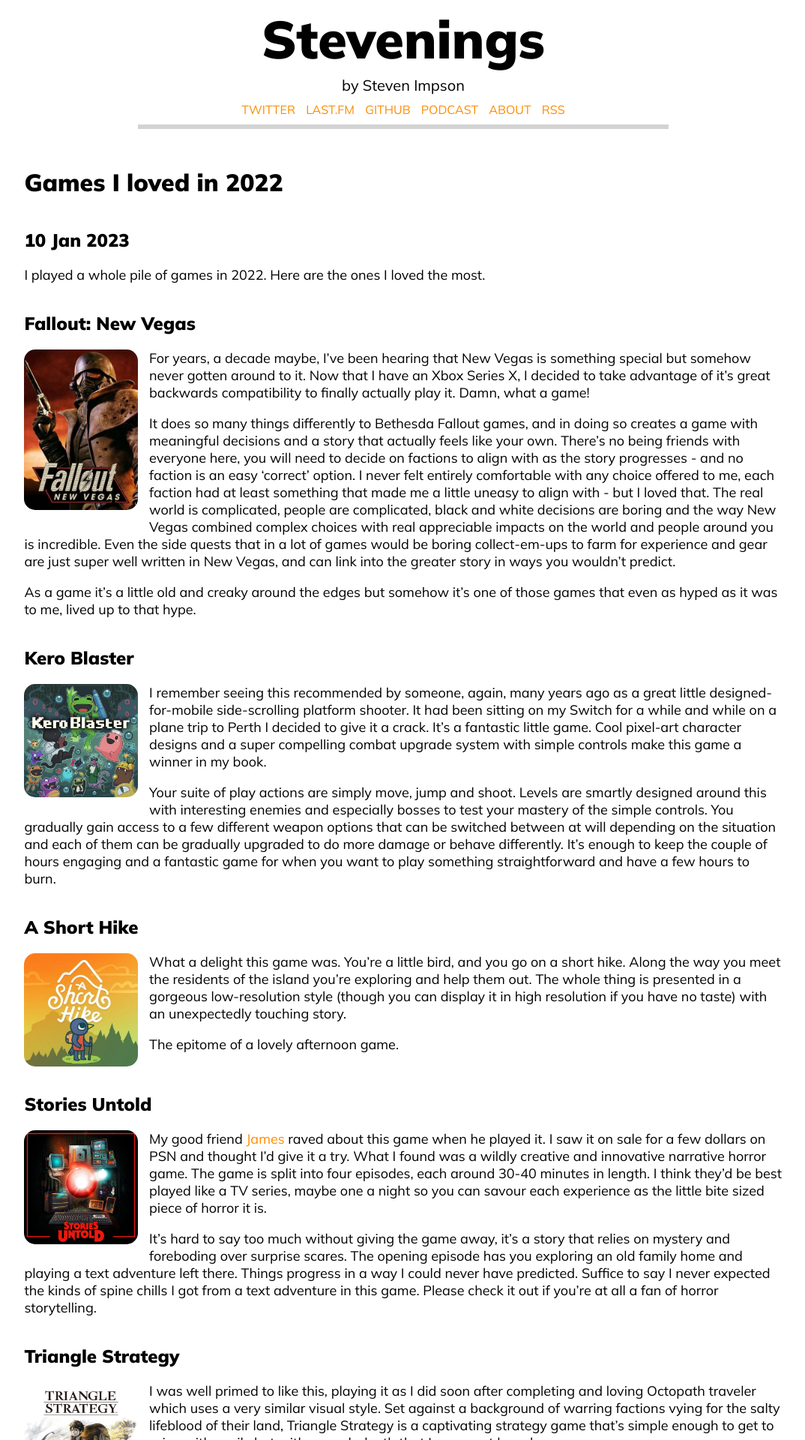
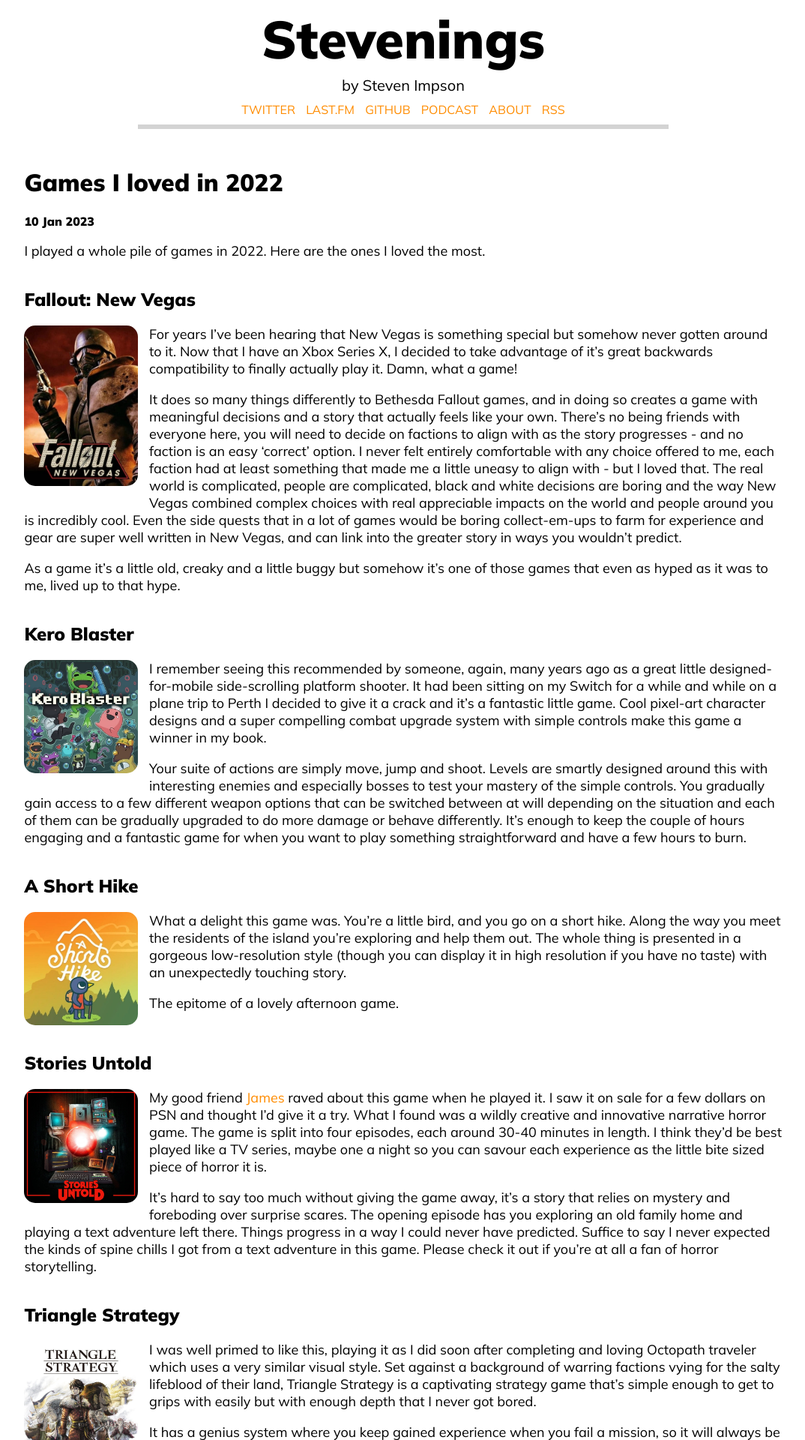
Before and after one commit to stevenimpson/stevenimpson.github.io, a Jekyll site: the page built from _posts/2023-01-10-Games-loved-2022.md, in a window 1280 px wide. Shown: the top 1920 px of the page at 75% size, without its empty margins (102-1176 px from the left). Built offline with Jekyll 4.4.1, drawn with Linux system fonts in a browser that asks for light colours.

Commit message:
Minor text changes, heading style

```diff
--- a/_layouts/post.html
+++ b/_layouts/post.html
@@ -3,9 +3,9 @@
 ---
 <h1>{{ page.title }}</h1>
 
-<h2>
+<div class="date">
   {{ page.date | date_to_string }}
-</h2>
+</div>
 <div class="post">
 	{{ content }}
 </div>
--- a/_posts/2023-01-10-Games-loved-2022.md
+++ b/_posts/2023-01-10-Games-loved-2022.md
@@ -12,19 +12,19 @@
 
 ![Fallout: New Vegas](/assets/images/2022games/newvegas.jpg){:#floatleft}
 
-For years, a decade maybe, I've been hearing that New Vegas is something special but somehow never gotten around to it. Now that I have an Xbox Series X, I decided to take advantage of it's great backwards compatibility to finally actually play it. Damn, what a game!
+For years I've been hearing that New Vegas is something special but somehow never gotten around to it. Now that I have an Xbox Series X, I decided to take advantage of it's great backwards compatibility to finally actually play it. Damn, what a game!
 
-It does so many things differently to Bethesda Fallout games, and in doing so creates a game with meaningful decisions and a story that actually feels like your own. There's no being friends with everyone here, you will need to decide on factions to align with as the story progresses - and no faction is an easy 'correct' option. I never felt entirely comfortable with any choice offered to me, each faction had at least something that made me a little uneasy to align with - but I loved that. The real world is complicated, people are complicated, black and white decisions are boring and the way New Vegas combined complex choices with real appreciable impacts on the world and people around you is incredible. Even the side quests that in a lot of games would be boring collect-em-ups to farm for experience and gear are just super well written in New Vegas, and can link into the greater story in ways you wouldn't predict.
+It does so many things differently to Bethesda Fallout games, and in doing so creates a game with meaningful decisions and a story that actually feels like your own. There's no being friends with everyone here, you will need to decide on factions to align with as the story progresses - and no faction is an easy 'correct' option. I never felt entirely comfortable with any choice offered to me, each faction had at least something that made me a little uneasy to align with - but I loved that. The real world is complicated, people are complicated, black and white decisions are boring and the way New Vegas combined complex choices with real appreciable impacts on the world and people around you is incredibly cool. Even the side quests that in a lot of games would be boring collect-em-ups to farm for experience and gear are super well written in New Vegas, and can link into the greater story in ways you wouldn't predict.
 
-As a game it's a little old and creaky around the edges but somehow it's one of those games that even as hyped as it was to me, lived up to that hype.
+As a game it's a little old, creaky and a little buggy but somehow it's one of those games that even as hyped as it was to me, lived up to that hype.
 
 ## Kero Blaster
 
 ![Kero Blaster](/assets/images/2022games/keroblaster.jpg){:#floatleft}
 
-I remember seeing this recommended by someone, again, many years ago as a great little designed-for-mobile side-scrolling platform shooter. It had been sitting on my Switch for a while and while on a plane trip to Perth I decided to give it a crack. It's a fantastic little game. Cool pixel-art character designs and a super compelling combat upgrade system with simple controls make this game a winner in my book.
+I remember seeing this recommended by someone, again, many years ago as a great little designed-for-mobile side-scrolling platform shooter. It had been sitting on my Switch for a while and while on a plane trip to Perth I decided to give it a crack and it's a fantastic little game. Cool pixel-art character designs and a super compelling combat upgrade system with simple controls make this game a winner in my book.
 
-Your suite of play actions are simply move, jump and shoot. Levels are smartly designed around this with interesting enemies and especially bosses to test your mastery of the simple controls. You gradually gain access to a few different weapon options that can be switched between at will depending on the situation and each of them can be gradually upgraded to do more damage or behave differently. It's enough to keep the couple of hours engaging and a fantastic game for when you want to play something straightforward and have a few hours to burn.
+Your suite of actions are simply move, jump and shoot. Levels are smartly designed around this with interesting enemies and especially bosses to test your mastery of the simple controls. You gradually gain access to a few different weapon options that can be switched between at will depending on the situation and each of them can be gradually upgraded to do more damage or behave differently. It's enough to keep the couple of hours engaging and a fantastic game for when you want to play something straightforward and have a few hours to burn.
 
 ## A Short Hike
 
--- a/_sass/main.scss
+++ b/_sass/main.scss
@@ -18,6 +18,10 @@
 	width: 100%;
 	display: inline-block;
 	margin-bottom: 2px;
+}
+
+.date {
+	font-weight: bold;
 }
 
 .main ul {
```
